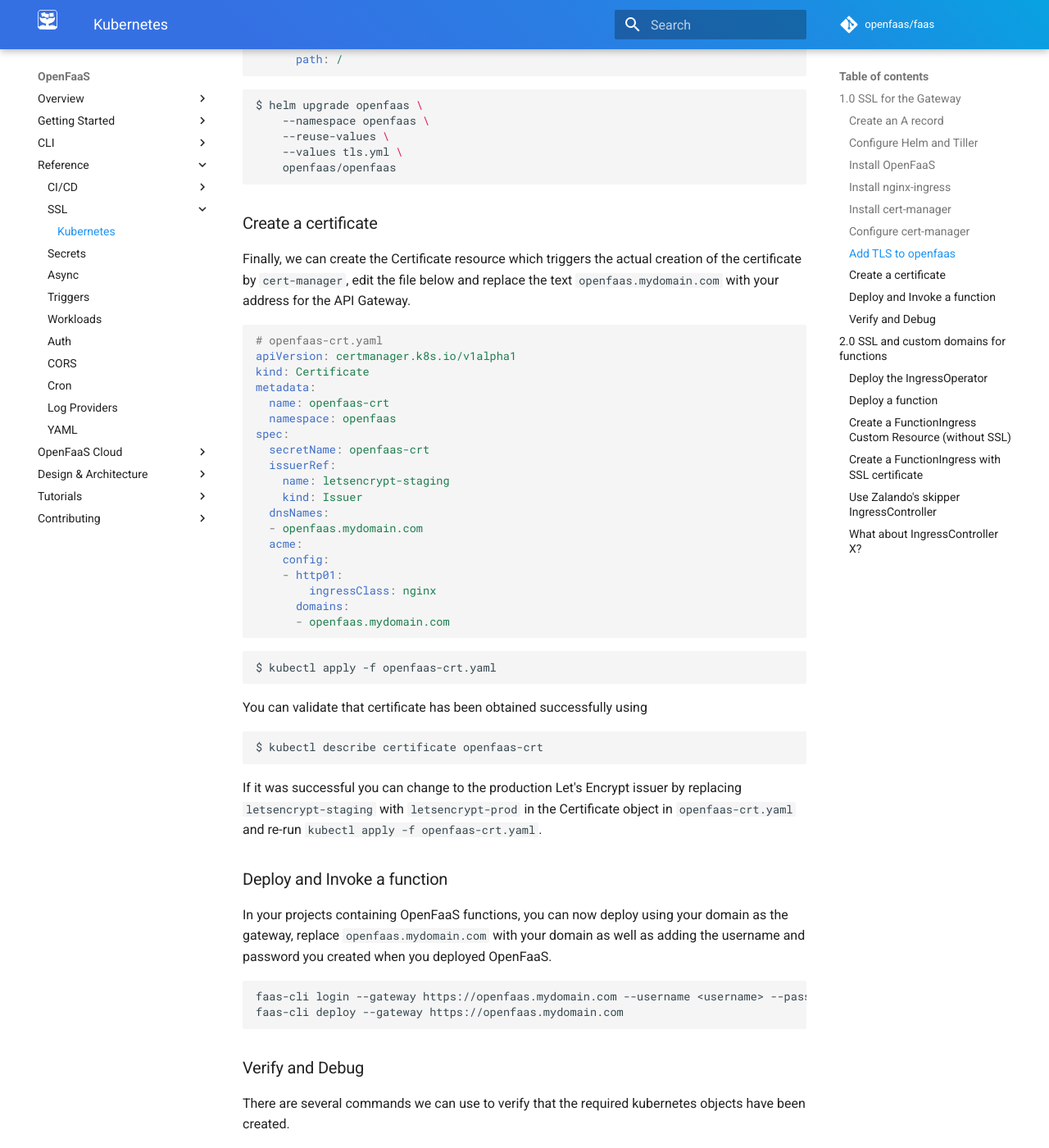
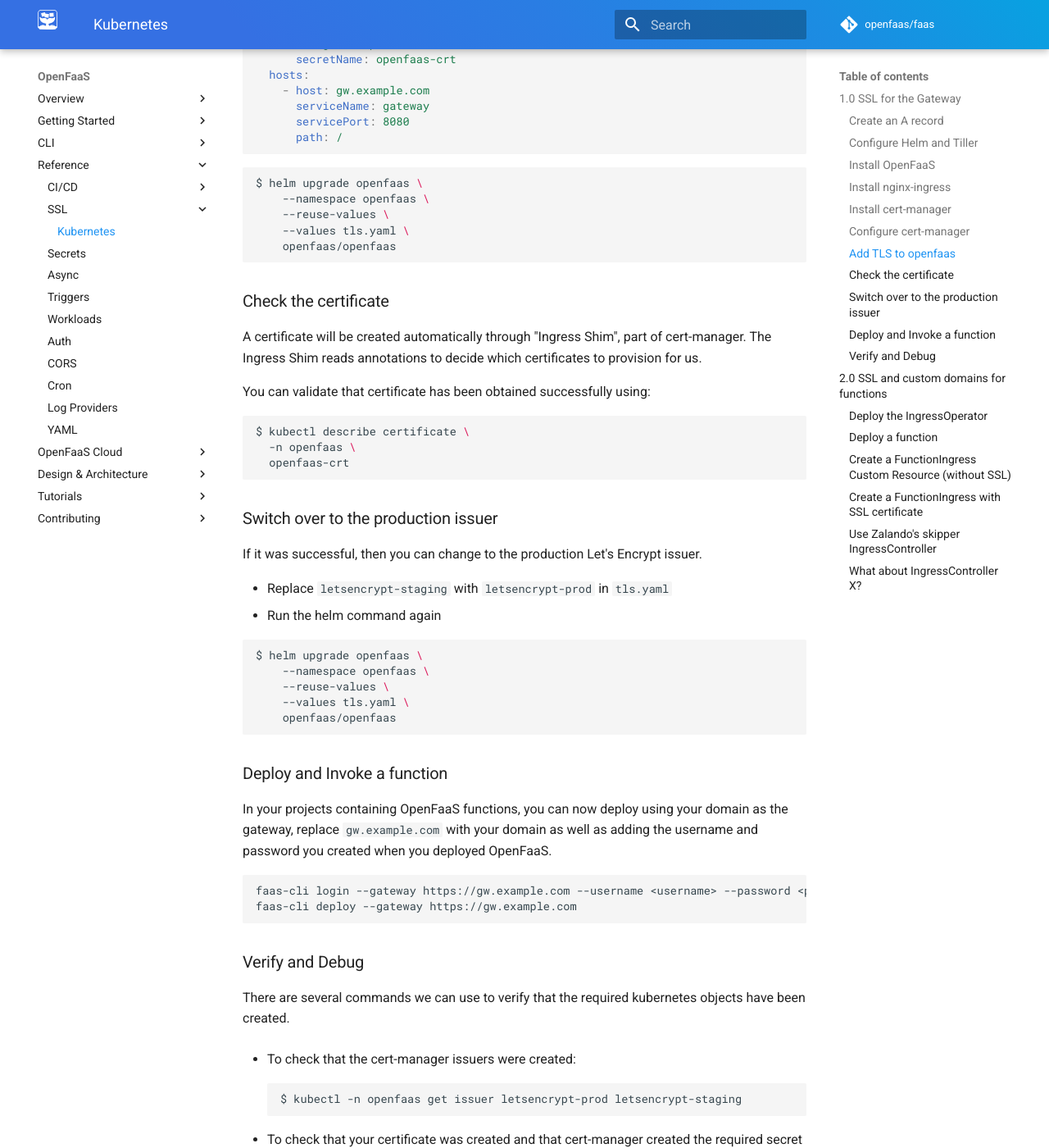
Before and after one commit to openfaas/docs, an MkDocs documentation site: the page built from docs/reference/ssl/kubernetes-with-cert-manager.md, in a window 1280 px wide and 1400 px high, scrolled down 3352 px. Shown: the whole window at 82% size. Built offline with MkDocs 1.6.1 and Material for MkDocs 9.7.7, drawn with Linux system fonts in a browser that asks for light colours; comment, search, counter and statistics services are not loaded; some of the changed text lies outside the part shown.

Commit message:
Upgrade to cert-manager v0.10.0
Migrates away from manual certificates to use ingress-shim

Tested e2e on DigitalOcean Kubernetes and my own domain using
the HTTP01 challenge.

Fixes: #165

Signed-off-by: Alex Ellis (OpenFaaS Ltd) <alexellis2@gmail.com>

````diff
--- a/docs/reference/ssl/kubernetes-with-cert-manager.md
+++ b/docs/reference/ssl/kubernetes-with-cert-manager.md
@@ -120,78 +126,65 @@ This will allow `cert-manager` to automatically provision Certificates just in t
 The OpenFaaS Helm Chart already supports the nginx-ingress, but we want to customize it further. This is easiest with a custom values file. Below, we enable and configure the ingress object to use our certificate and expose just the gateway
 
 ```yaml
-# tls.yml
+# tls.yaml
 ingress:
   enabled: true
   annotations:
-    kubernetes.io/ingress.class: nginx
+    kubernetes.io/ingress.class: "nginx"
     certmanager.k8s.io/issuer: letsencrypt-staging
-    certmanager.k8s.io/acme-challenge-type: http01
   tls:
     - hosts:
-        - openfaas.mydomain.com
+        - gw.example.com
       secretName: openfaas-crt
   hosts:
-    - host: openfaas.mydomain.com
+    - host: gw.example.com
       serviceName: gateway
       servicePort: 8080
       path: /
 ```
 
+```sh
+$ helm upgrade openfaas \
+    --namespace openfaas \
+    --reuse-values \
+    --values tls.yaml \
+    openfaas/openfaas
+```
+
+### Check the certificate
+
+A certificate will be created automatically through "Ingress Shim", part of cert-manager. The Ingress Shim reads annotations to decide which certificates to provision for us.
+
+You can validate that certificate has been obtained successfully using:
+
+```sh
+$ kubectl describe certificate \
+  -n openfaas \
+  openfaas-crt
+```
+
+### Switch over to the production issuer
+
+If it was successful, then you can change to the production Let's Encrypt issuer.
+
+* Replace `letsencrypt-staging` with `letsencrypt-prod` in `tls.yaml`
+* Run the helm command again
 
 ```sh
 $ helm upgrade openfaas \
     --namespace openfaas \
     --reuse-values \
-    --values tls.yml \
+    --values tls.yaml \
     openfaas/openfaas
 ```
 
-### Create a certificate
+### Deploy and Invoke a function
 
-Finally, we can create the Certificate resource which triggers the actual creation of the certificate by `cert-manager`, edit the file below and replace the text `openfaas.mydomain.com` with your address for the API Gateway.
-
-```yaml
-# openfaas-crt.yaml
-apiVersion: certmanager.k8s.io/v1alpha1
-kind: Certificate
-metadata:
-  name: openfaas-crt
-  namespace: openfaas
-spec:
-  secretName: openfaas-crt
-  issuerRef:
-    name: letsencrypt-staging
-    kind: Issuer
-  dnsNames:
-  - openfaas.mydomain.com
-  acme:
-    config:
-    - http01:
-        ingressClass: nginx
-      domains:
-      - openfaas.mydomain.com
-```
+In your projects containing OpenFaaS functions, you can now deploy using your domain as the gateway, replace `gw.example.com` with your domain as well as adding the username and password you created when you deployed OpenFaaS.
 
 ```sh
-$ kubectl apply -f openfaas-crt.yaml
-```
-
-You can validate that certificate has been obtained successfully using
-
-```sh
-$ kubectl describe certificate openfaas-crt
-```
-
-If it was successful you can change to the production Let's Encrypt issuer by replacing `letsencrypt-staging` with `letsencrypt-prod` in the Certificate object in `openfaas-crt.yaml` and re-run `kubectl apply -f openfaas-crt.yaml`.
-
-### Deploy and Invoke a function
-
-In your projects containing OpenFaaS functions, you can now deploy using your domain as the gateway, replace `openfaas.mydomain.com` with your domain as well as adding the username and password you created when you deployed OpenFaaS.
-
-```sh
-faas-cli login --gateway https://openfaas.mydomain.com --username <username> --password <password>
-faas-cli deploy --gateway https://openfaas.mydomain.com
+faas-cli login --gateway https://gw.example.com --username <username> --password <password>
+faas-cli deploy --gateway https://gw.example.com
 ```
 
 ### Verify and Debug
````
Also changed, not shown: other parts of docs/reference/ssl/kubernetes-with-cert-manager.md (+17 -11 lines).
